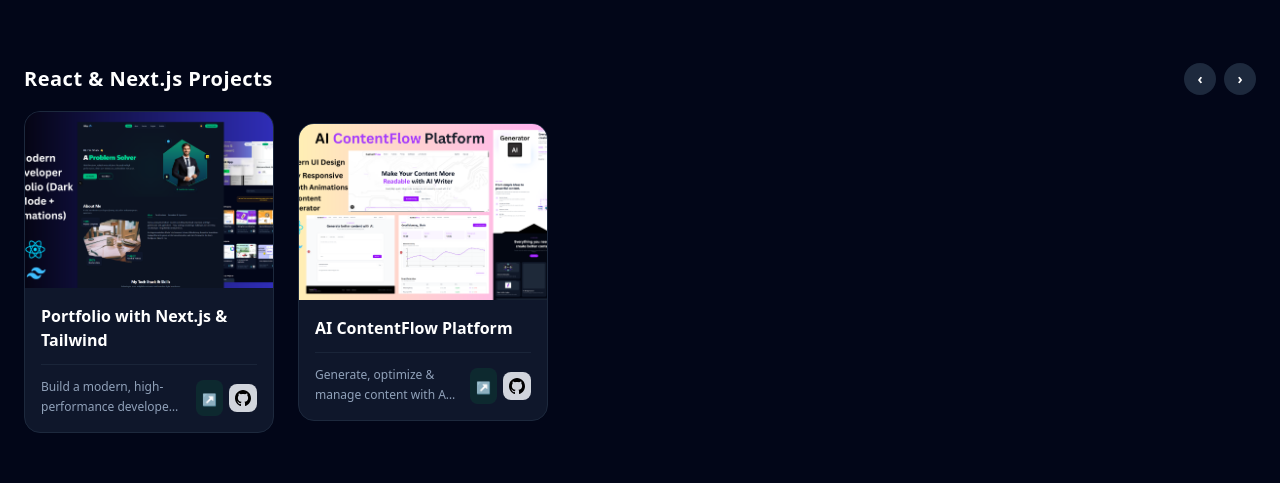
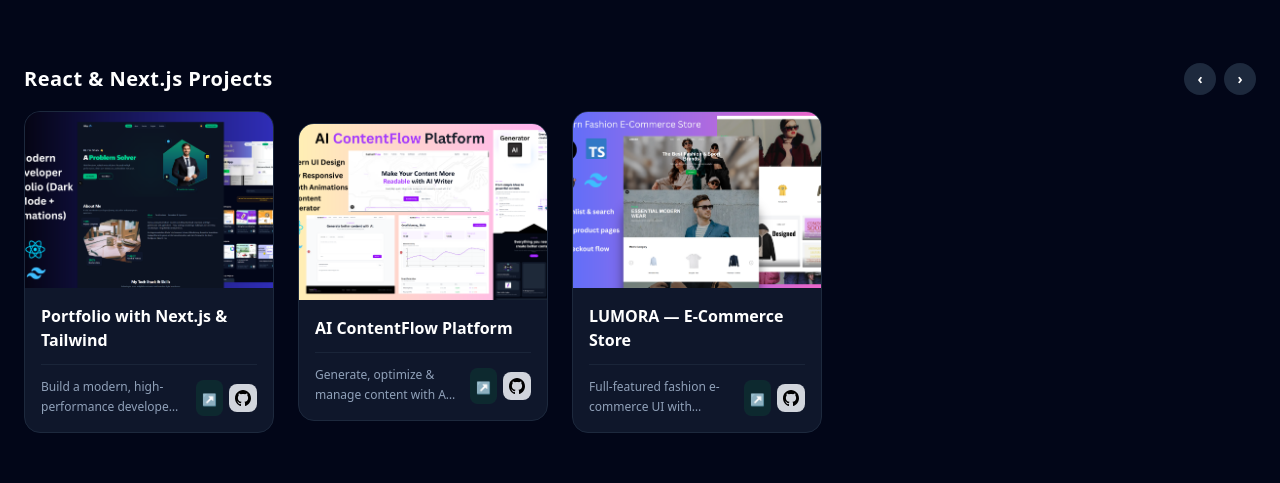
Before and after one commit to shiekfaiyaz/01-portfolio-reactjs, a Next.js app: page /projects in a window 1280 px wide. Shown: the part 1777-2260 px from the top of the page. Built offline with nearby package versions, Linux system fonts and the light colour scheme.

Commit message:
Added LUMORA e-commerce project to portfolio

```diff
--- a/src/data/projects.ts
+++ b/src/data/projects.ts
@@ -198,6 +198,14 @@
         github: "http://github.com/shiekfaiyaz/02-saasAi-react",
         live: "https://02-saas-ai-react.vercel.app/",
       },
+      {
+        id: "rn3",
+        title: "LUMORA — E-Commerce Store",
+        description: "Full-featured fashion e-commerce UI with dynamic catalog, cart, wishlist & demo checkout flow",
+        image: "/project-img/03-Ecom-Reactjs-2.png",
+        github: "https://github.com/shiekfaiyaz/03-ecom-reactjs",
+        live: "https://03-ecom-reactjs.vercel.app/",
+      },
     ],
   },
   {
```
Also changed, not shown: public/project-img/03-Ecom-Reactjs-2.png (added). Lines whose indentation alone changed are shown as unchanged.
